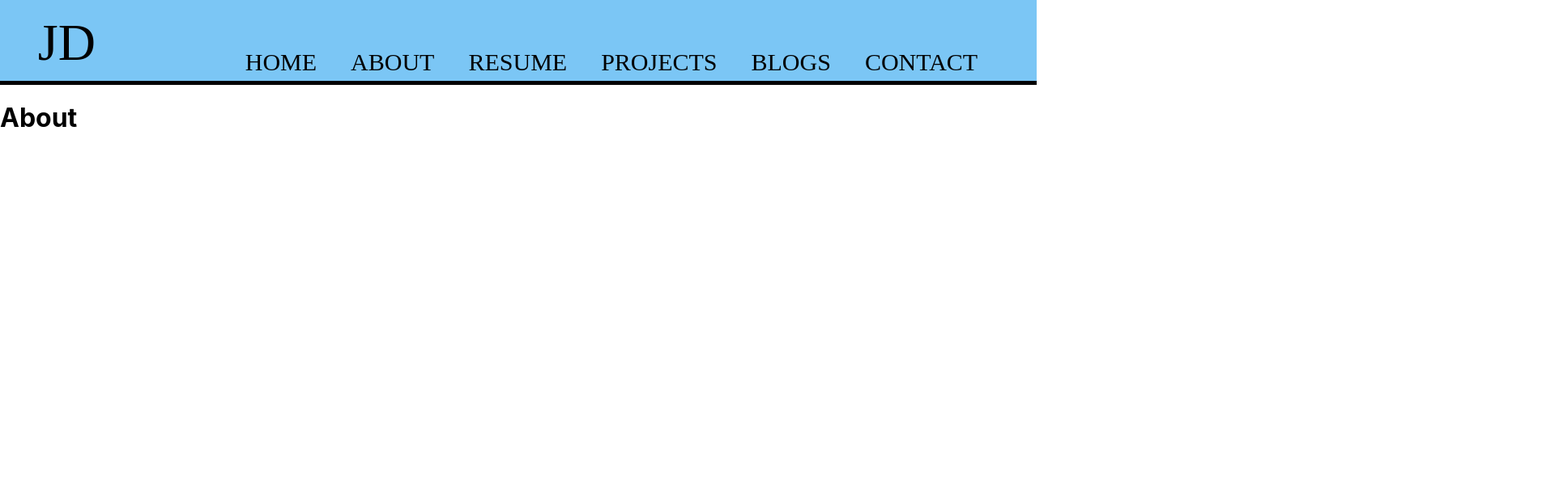
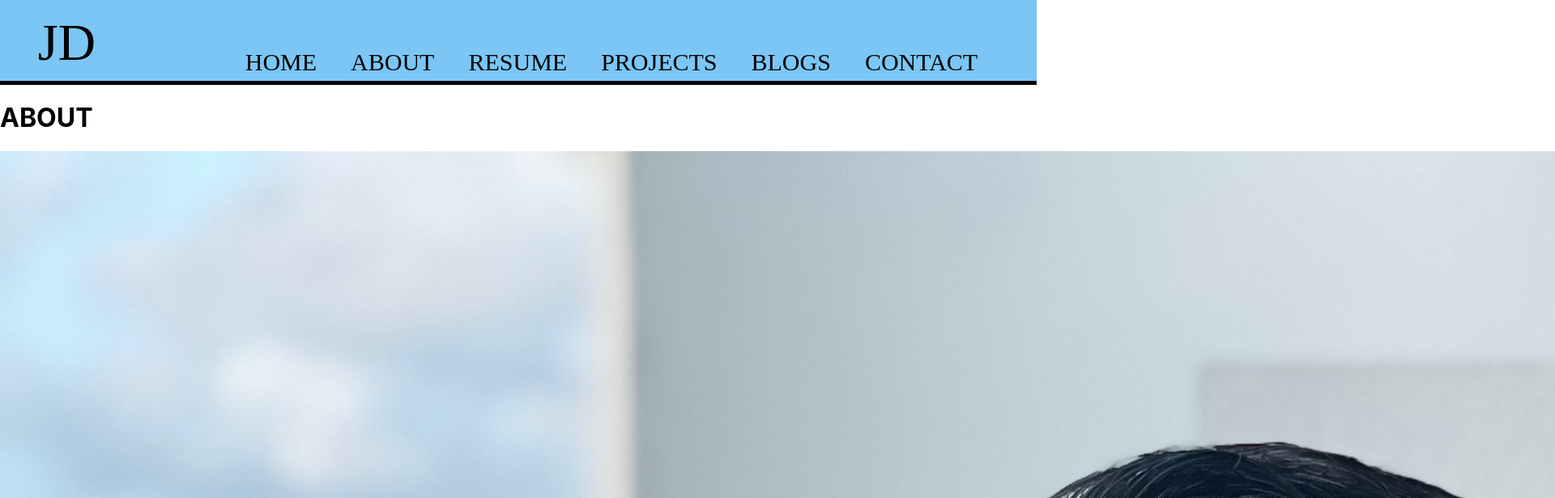
Before and after one commit to Jamondixon/website, a React (Create React App) app: page /about in a window 1280 px wide. Shown: the top 616 px of the page at 81% size, 1920 px wide, since content can reach past the window. Built offline with nearby package versions, Linux system fonts and the light colour scheme; a web font is replaced by a local one.

Commit message:
about img and p

```diff
--- a/src/Pages/About/About.js
+++ b/src/Pages/About/About.js
@@ -1,15 +1,32 @@
-import Nav from '../../Components/Nav/NavBar'
-import './About.css'
+import React from 'react';
+import Nav from '../../Components/Nav/NavBar';
+import './About.css';
+import Cancun from '../../Images/profpic.jpg'
 
 const About = () => {
     return (
         <div>
-        <Nav />
-        <div>
-            <div>
-                <h1>About</h1>
+            <Nav />
+            <div className="about-container">
+                <div className="about-title-container">
+                    <h1 className="about-title">ABOUT</h1>
+                </div>
+                <div>
+                    <img src={Cancun} classname="balcony-image" alt="Jamon balcony"/>
+                </div>
+                <div className="body-container">
+                    <div className='text-container'>
+                        <div className='first-body'>
+                            <div className='paragraph-container'>
+                                <h4 className='about-subtitle'>BACKGROUND</h4>
+                                <p className='about-body'>
+                                Full-stack web developer with a curiosity of what makes things work and an aptitude for problem solving. I'm an avid sports fan and love to go see some live music with my fiance, Ellie. A regular at music festivals all over the United States and you can always find me at the disc golf course in my free time.
+                                </p>
+                            </div>
+                        </div>
+                    </div>
+                </div>
             </div>
-        </div>
         </div>
     );
 };
```
Also changed, not shown: src/Images/jamon1.jpeg (added), src/Images/profpic.jpg (added).
